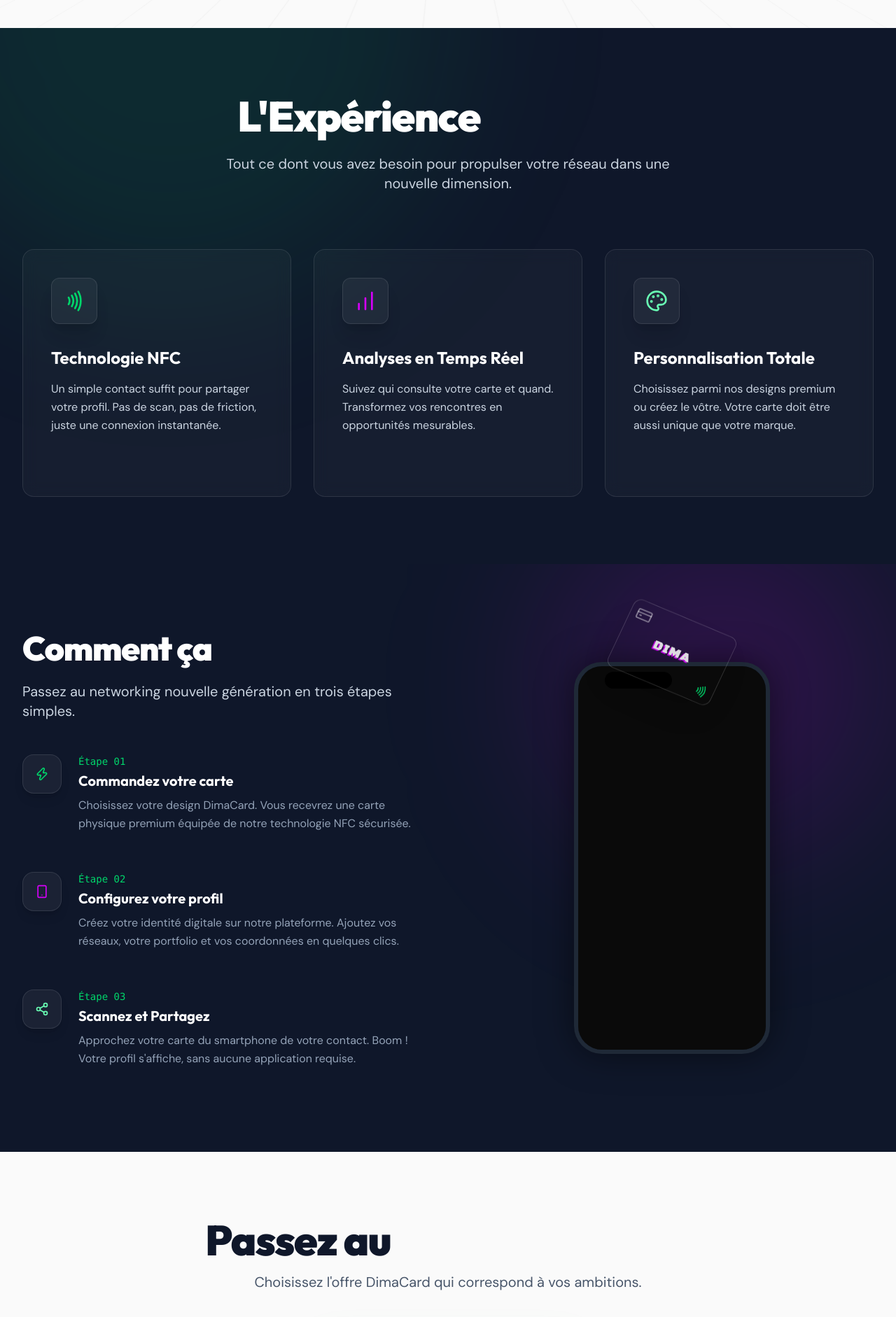
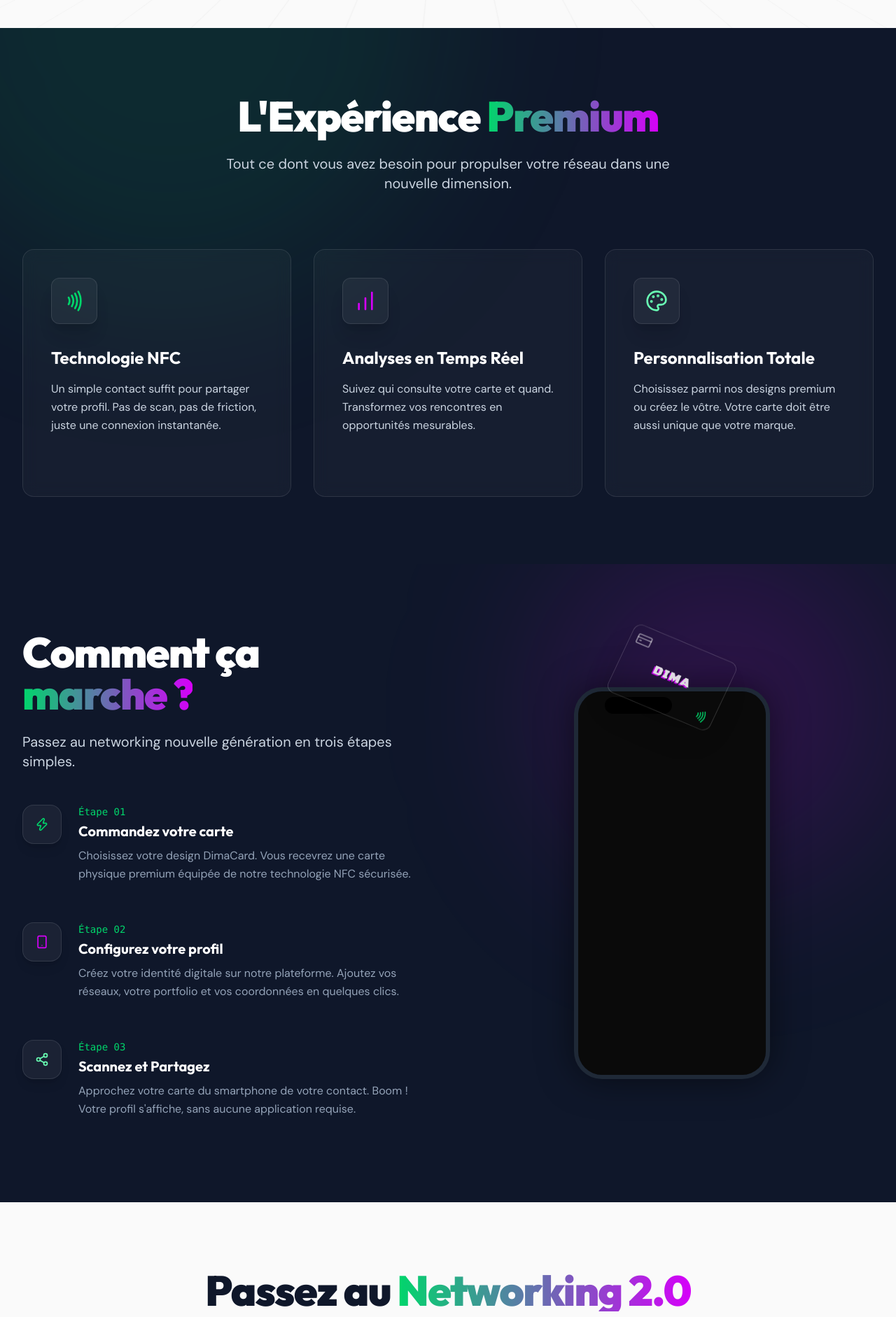
Before and after one commit to medmodroussi-ops/dimacard2, a React (Vite) app: page / in a window 1280 px wide. Shown: the part 760-2642 px from the top of the page at 70% size. Built offline with nearby package versions, Linux system fonts and the light colour scheme.

Commit message:
replace colloring

```diff
--- a/src/App.jsx
+++ b/src/App.jsx
@@ -295,9 +295,19 @@ function Features() {
       <div className="absolute top-1/2 left-1/2 -translate-x-1/2 -translate-y-1/2 w-[800px] h-[800px] bg-[#00D66B]/10 rounded-full blur-[120px] pointer-events-none" />
       <div className="max-w-7xl mx-auto relative z-10">
         <motion.div initial={{ opacity: 0, y: 30 }} whileInView={{ opacity: 1, y: 0 }} transition={{ duration: 0.8 }} viewport={{ once: true }} className="text-center mb-20">
-          <h2 className="text-4xl sm:text-6xl font-black mb-6 tracking-tight text-white" style={{ fontFamily: 'var(--font-display)' }}>
-            L'Expérience <span className="text-transparent bg-clip-text bg-gradient-to-r from-[#00D66B] to-[#D500F9]">Premium</span>
-          </h2>
+        <h2 className="text-4xl sm:text-6xl font-black mb-6 tracking-tight text-white" style={{ fontFamily: 'var(--font-display)' }}>
+          L'Expérience{' '}
+          <span style={{
+            backgroundImage: 'linear-gradient(to right, #00D66B, #D500F9)',
+            WebkitBackgroundClip: 'text',
+            WebkitTextFillColor: 'transparent',
+            backgroundClip: 'text',
+            color: 'transparent',
+            display: 'inline-block'
+          }}>
+            Premium
+          </span>
+        </h2>
           <p className="text-xl text-slate-300 max-w-2xl mx-auto">Tout ce dont vous avez besoin pour propulser votre réseau dans une nouvelle dimension.</p>
         </motion.div>
         <div className="grid grid-cols-1 md:grid-cols-3 gap-8">
@@ -354,9 +364,20 @@ function HowItWorksCombined() {
         <div className="grid grid-cols-1 lg:grid-cols-2 gap-16 items-center">
           <motion.div initial={{ opacity: 0, x: -50 }} whileInView={{ opacity: 1, x: 0 }} transition={{ duration: 0.8 }} viewport={{ once: true }} className="space-y-12 relative z-10">
             <div>
-              <h2 className="text-4xl sm:text-5xl font-black text-white mb-6 tracking-tight" style={{ fontFamily: 'var(--font-display)' }}>
-                Comment ça <span className="text-transparent bg-clip-text bg-gradient-to-r from-[#00D66B] to-[#D500F9]">marche ?</span>
+            <h2 className="text-4xl sm:text-6xl font-black mb-6 tracking-tight text-white" style={{ fontFamily: 'var(--font-display)' }}>
+                Comment ça{' '}
+                <span style={{
+                  backgroundImage: 'linear-gradient(to right, #00D66B, #D500F9)',
+                  WebkitBackgroundClip: 'text',
+                  WebkitTextFillColor: 'transparent',
+                  backgroundClip: 'text',
+                  color: 'transparent',
+                  display: 'inline-block'
+                }}>
+                  marche ?
+                </span>
               </h2>
+
               <p className="text-xl text-slate-300">Passez au networking nouvelle génération en trois étapes simples.</p>
             </div>
             <div className="space-y-8">
@@ -444,9 +465,19 @@ function Pricing({ setCurrentPage }) {
       <div className="absolute -bottom-24 left-1/2 -translate-x-1/2 w-full max-w-4xl h-96 bg-[#00D66B]/10 blur-[120px] rounded-full pointer-events-none" />
       <div className="max-w-6xl mx-auto relative z-10">
         <motion.div initial={{ opacity: 0, y: 30 }} whileInView={{ opacity: 1, y: 0 }} transition={{ duration: 0.8 }} viewport={{ once: true }} className="text-center mb-16 space-y-4">
-          <h2 className="text-4xl sm:text-6xl font-black tracking-tight text-slate-900" style={{ fontFamily: 'var(--font-display)' }}>
-            Passez au <span className="text-transparent bg-clip-text bg-gradient-to-r from-[#00D66B] to-[#D500F9]">Networking 2.0</span>
-          </h2>
+        <h2 className="text-4xl sm:text-6xl font-black mb-6 tracking-tight text-slate-900" style={{ fontFamily: 'var(--font-display)' }}>
+          Passez au{' '}
+          <span style={{
+            backgroundImage: 'linear-gradient(to right, #00D66B, #D500F9)',
+            WebkitBackgroundClip: 'text',
+            WebkitTextFillColor: 'transparent',
+            backgroundClip: 'text',
+            color: 'transparent',
+            display: 'inline-block'
+          }}>
+            Networking 2.0
+          </span>
+        </h2>
           <p className="text-xl text-slate-600 max-w-2xl mx-auto" style={{ fontFamily: 'var(--font-body)' }}>Choisissez l'offre DimaCard qui correspond à vos ambitions.</p>
         </motion.div>
         <div className="grid grid-cols-1 md:grid-cols-3 gap-8 items-center">
@@ -512,9 +543,19 @@ function Contact() {
       <div className="absolute top-0 left-1/4 w-96 h-96 bg-[#00D66B]/10 blur-[100px] rounded-full pointer-events-none" />
       <div className="max-w-7xl mx-auto relative z-10">
         <motion.div initial={{ opacity: 0, y: 30 }} whileInView={{ opacity: 1, y: 0 }} transition={{ duration: 0.8 }} viewport={{ once: true }} className="text-center mb-16">
-          <h2 className="text-4xl sm:text-5xl font-black text-slate-900 mb-4 tracking-tight" style={{ fontFamily: 'var(--font-display)' }}>
-            Prêt à faire le <span className="text-transparent bg-clip-text bg-gradient-to-r from-[#00D66B] to-[#D500F9]">premier pas ?</span>
-          </h2>
+        <h2 className="text-4xl sm:text-6xl font-black mb-6 tracking-tight text-slate-900" style={{ fontFamily: 'var(--font-display)' }}>
+          Prêt à faire le{' '}
+          <span style={{
+            backgroundImage: 'linear-gradient(to right, #00D66B, #D500F9)',
+            WebkitBackgroundClip: 'text',
+            WebkitTextFillColor: 'transparent',
+            backgroundClip: 'text',
+            color: 'transparent',
+            display: 'inline-block'
+          }}>
+            premier pas ?
+          </span>
+        </h2>
           <p className="text-xl text-slate-600 max-w-2xl mx-auto" style={{ fontFamily: 'var(--font-body)' }}>Contactez l'équipe DimaCard pour une démo ou une commande personnalisée.</p>
         </motion.div>
 
```
